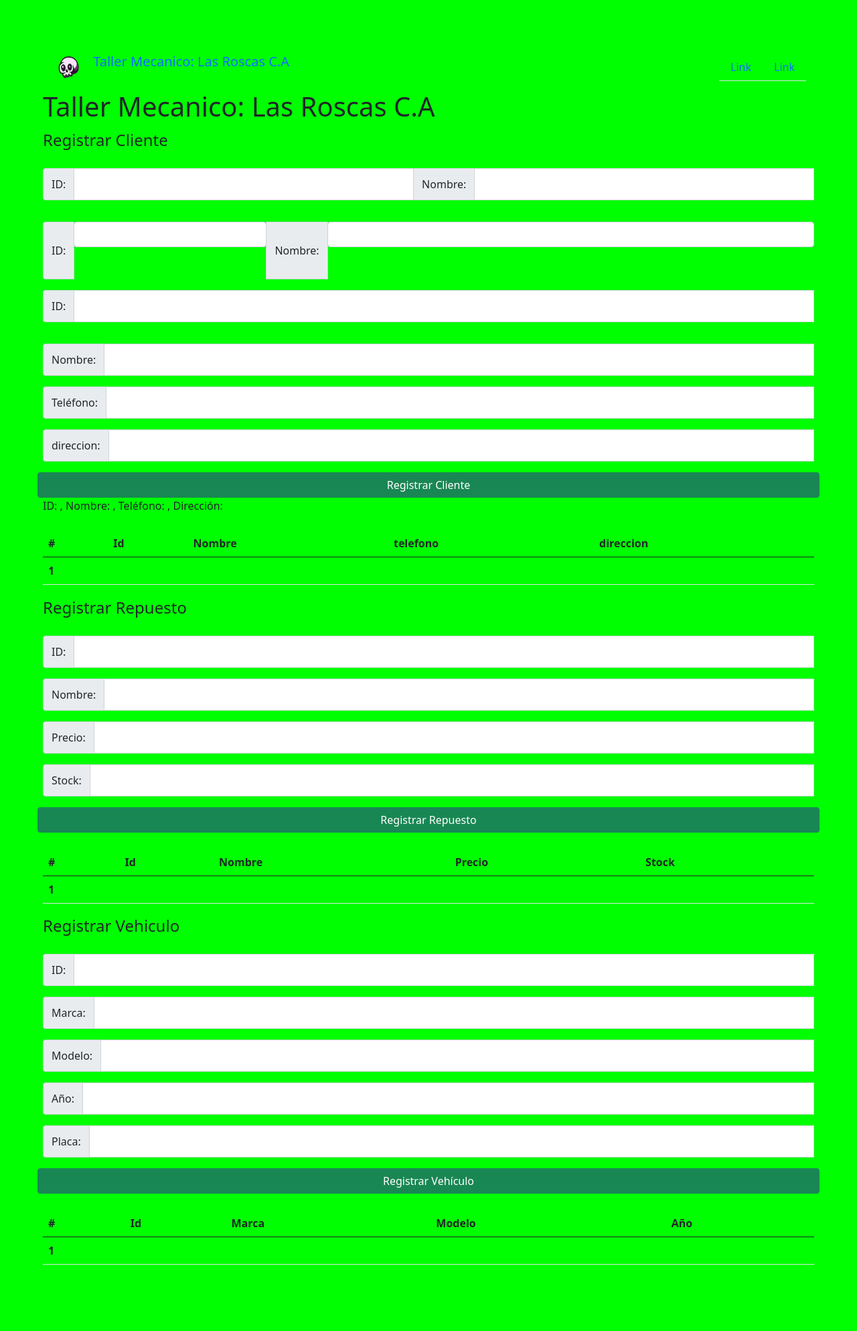
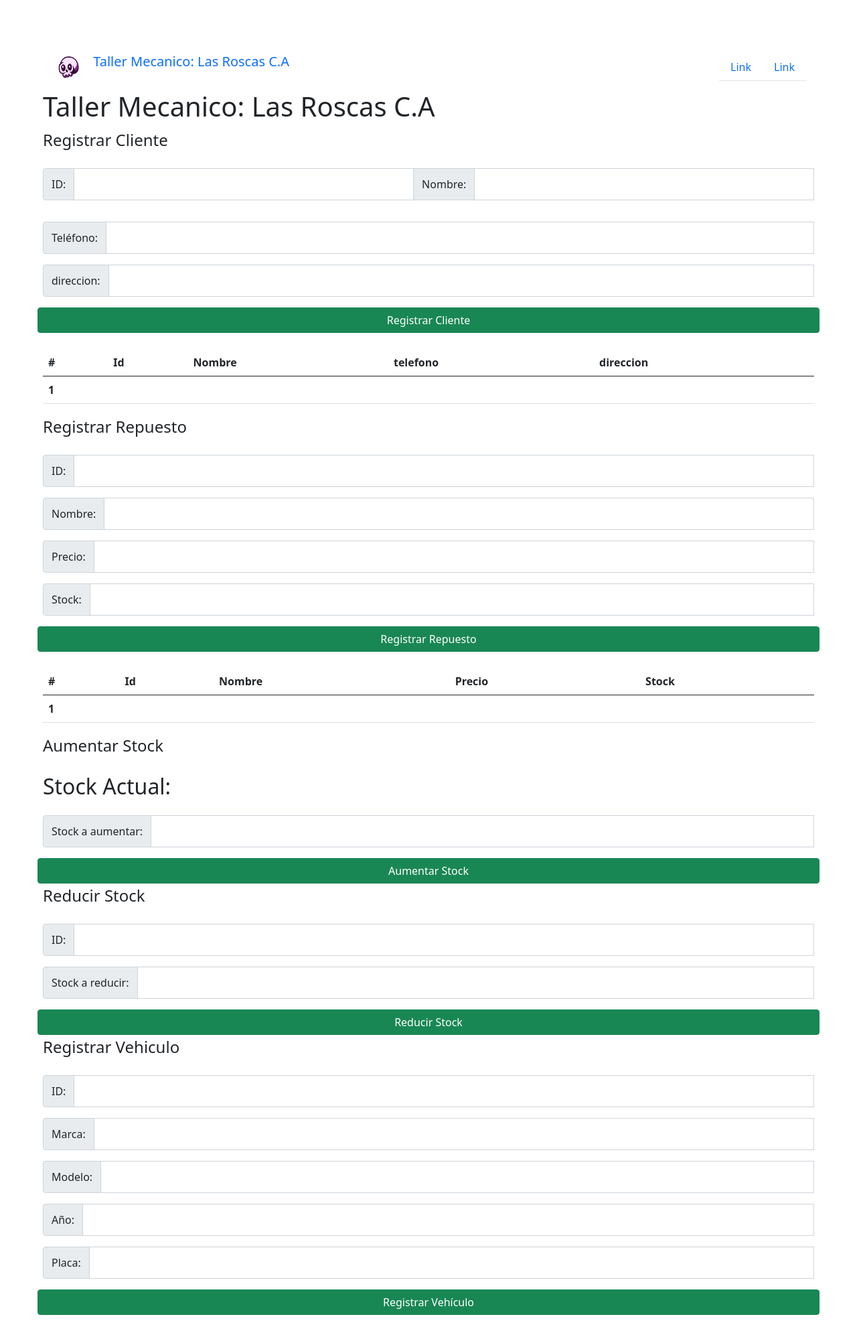
Before and after one commit to Yianm24/TallerMecanicaFicticio, a PHP site: page / in a window 1280 px wide. Shown: the top 1987 px of the page at 67% size. Before the commit the page ends 1888 px from the top, so only its background shows below. Run offline with PHP 8.4, Linux system fonts and the light colour scheme; lists and menus that the app fills with data are empty.

Commit message:
declarar funciones necesarias para las clases.
Co-authored-by: María Laura Pérez Oropeza <malau200104@gmail.com>

```diff
--- a/class/base.php
+++ b/class/base.php
@@ -9,10 +9,9 @@ abstract class Base
         $this->id = $id;
     }
 
-    public function getId()
-    {
-        return $this->id;
-    }
+    abstract public function getId();
+
+    abstract public function setId($id);
 
     abstract public function mostrarDatos();
 }
--- a/class/cliente.php
+++ b/class/cliente.php
@@ -19,6 +19,25 @@ class Cliente extends Base
         $this->telefono = $telefono;
         $this->direccion = $direccion;
     }
+
+    public function getId()
+    {
+        return $this->id;
+    }
+
+    public function setId($id)
+    {
+        $this->id = $id;
+    }
+
+    public function actualizarDatosCliente($nombre, $telefono, $direccion)
+    {
+        $this->nombre = $nombre;
+        $this->telefono = $telefono;
+        $this->direccion = $direccion;
+    }
+
+
 
     public function mostrarDatos($opcion = null)
     {
@@ -42,8 +61,6 @@ class Cliente extends Base
         }
     }
 
-    /*public function consultar(){
-        $stmt = $this->conexion->get_PDO()->prepare("select * from cliente");
-        stmt->execute()
-    }*/
+
+
 }
--- a/class/repuesto.php
+++ b/class/repuesto.php
@@ -17,7 +17,6 @@ class Repuesto extends Base
 
     public function reducirstock($cantidad)
     {
-
         if ($this->stock >= $cantidad) {
             $this->stock -= $cantidad;
             echo "Stock reducido. Nuevo stock: {$this->stock}<br>";
@@ -26,22 +25,45 @@ class Repuesto extends Base
         }
     }
 
+    public function aumentarstock($cantidad)
+    {
+        $this->stock += $cantidad;
+        echo "Stock aumentado. Nuevo stock: {$this->stock}<br>";
+    }
+
+     public function getId()
+    {
+        return $this->id;
+    }
+
+    public function setId($id)
+    {
+        $this->id = $id;
+    }
+
+    public function actualizarDatosRepuesto($nombre, $precio, $stock)
+    {
+        $this->nombre = $nombre;
+        $this->precio = $precio;
+        $this->stock = $stock;
+    }
+
     public function mostrarDatos($opcion = null)
     {
         if ($opcion === null) {
             echo "ID: {$this->id}, Nombre: {$this->nombre}, precio: {$this->precio}, stock: {$this->stock}<br>";
         } else {
             switch ($opcion) {
-                case 1:
+                case 'id':
                     echo $this->id;
                     break;
-                case 2:
+                case 'nombre':
                     echo $this->nombre;
                     break;
-                case 3:
+                case 'precio':
                     echo $this->precio;
                     break;
-                case 4:
+                case 'stock':
                     echo $this->stock;
                     break;
             }
--- a/class/vehiculo.php
+++ b/class/vehiculo.php
@@ -18,6 +18,24 @@ require_once "base.php";
             $this->placa = $placa;
         }
 
+         public function getId()
+    {
+        return $this->id;
+    }
+
+    public function setId($id)
+    {
+        $this->id = $id;
+    }
+
+    public function actualizarDatosVehiculo($marca, $modelo, $ano, $idCliente, $placa)
+    {
+        $this->marca = $marca;
+        $this->modelo = $modelo;
+        $this->ano = $ano;
+        $this->idCliente = $idCliente;
+        $this->placa = $placa;
+    }
 
     public function mostrarDatos($opcion = null)
     {
--- a/estilos/stylesnoBootstrap.css
+++ b/estilos/stylesnoBootstrap.css
@@ -1,4 +1,3 @@
 body{
-    background-color: rgb(0, 255, 0);
     padding: 4rem;
 }
--- a/index.php
+++ b/index.php
@@ -11,15 +11,11 @@ require_once "class/vehiculo.php";
 <head>
   <meta charset="UTF-8">
   <meta name="viewport" content="width=device-width, initial-scale=1.0">
-   <link rel="stylesheet" href="estilos/bootstrap.min.css">
-  <!--<link rel="stylesheet" href="./css/style.css">-->
-  <!--<link rel="stylesheet" href="./style.css">-->
-  <!--<link rel="stylesheet" href="class/style.css">-->
+  <link rel="stylesheet" href="estilos/bootstrap.min.css">
   <link rel="stylesheet" href="estilos/stylesnoBootstrap.css">
   <title>TallerMecanico</title>
 
 </head>
-
 <body>
   <?php
   include 'view/header.php';
@@ -28,6 +24,7 @@ require_once "class/vehiculo.php";
   <?php
   require_once "view/clienteForm.php";
   require_once "view/repuestoForm.php";
+  require_once "view/Aumentar_StockForm.php";
   require_once "view/vehiculoForm.php";
   ?>
 </body>
--- /dev/null
+++ b/view/Aumentar_StockForm.php
@@ -0,0 +1,30 @@
+<form>
+    <fieldset class="row g-3">
+        <legend>Aumentar Stock</legend>
+
+        <h2>Stock Actual: <?php echo $repuesto->mostrarDatos('stock')?></h2>
+
+        <div class="input-group col-6">
+            <label class="input-group-text" for="stock">Stock a aumentar:</label>
+            <input type="number" class="form-control" id="stock" name="numaumentar"><br><br>
+        </div>
+
+        <button class="btn btn-success" type="submit">Aumentar Stock</button>
+    </fieldset>
+
+    <fieldset class="row g-3">
+        <legend>Reducir Stock</legend>
+
+        <div class="input-group col-6">
+            <label class="input-group-text" for="id">ID:</label>
+            <input type="text" class="form-control" id="id" name="datosRepuesto[]"><br><br>
+        </div>
+
+        <div class="input-group col-6">
+            <label class="input-group-text" for="stock">Stock a reducir:</label>
+            <input type="number" class="form-control" id="stock" name="numreducir"><br><br>
+        </div>
+
+        <button class="btn btn-success" type="submit">Reducir Stock</button>
+    </fieldset>
+</form>
--- a/view/clienteForm.php
+++ b/view/clienteForm.php
@@ -9,7 +9,7 @@
             <label class="input-group-text" for="nombre">Nombre:</label>
             <input type="text" class="form-control" id="nombre" name="datosCliente[]"><br><br>
         </div>
-
+<!--
         <div class="input-group">
             <label class="input-group-text" for="id">ID:</label>
 
@@ -33,7 +33,7 @@
             <label class="input-group-text" for="nombre">Nombre:</label>
             <input type="text" class="form-control" id="nombre" name="datosCliente[]"><br><br>
         </div>
-
+-->
         <div class="input-group col-6">
             <label class="input-group-text" for="telefono">Teléfono:</label>
             <input type="text" class="form-control" id="telefono" name="datosCliente[]"><br><br>
@@ -52,7 +52,7 @@
 $datoscliente = $_POST['datosCliente'] ?? NULL;
 
 $cliente = new Cliente($datoscliente[0]  ?? NULL, $datoscliente[1] ?? NULL, $datoscliente[2] ?? NULL, $datoscliente[3] ?? NULL);
-$cliente->mostrarDatos();
+//$cliente->mostrarDatos();
 // echo '<br>';
 // var_dump($datoscliente);
 // echo '<br>';
--- a/view/repuestoForm.php
+++ b/view/repuestoForm.php
@@ -49,12 +49,11 @@ echo '<br>';
     <tbody>
         <tr>
             <th scope="row">1</th>
-            <td><?php $repuesto->mostrarDatos(1); ?></td>
-            <td><?php $repuesto->mostrarDatos(2); ?></td>
-            <td><?php $repuesto->mostrarDatos(3); ?></td>
-            <td><?php $repuesto->mostrarDatos(4); ?></td>
+            <td><?php $repuesto->mostrarDatos('id'); ?></td>
+            <td><?php $repuesto->mostrarDatos('nombre'); ?></td>
+            <td><?php $repuesto->mostrarDatos('precio'); ?></td>
+            <td><?php $repuesto->mostrarDatos('stock'); ?></td>
         </tr>
-        <tr>
 
     </tbody>
 </table>
```
Also changed, not shown: class/ordenservice.php (+14 -0 lines), view/head.php (deleted, +0 -7 lines). Lines whose indentation alone changed are shown as unchanged.
